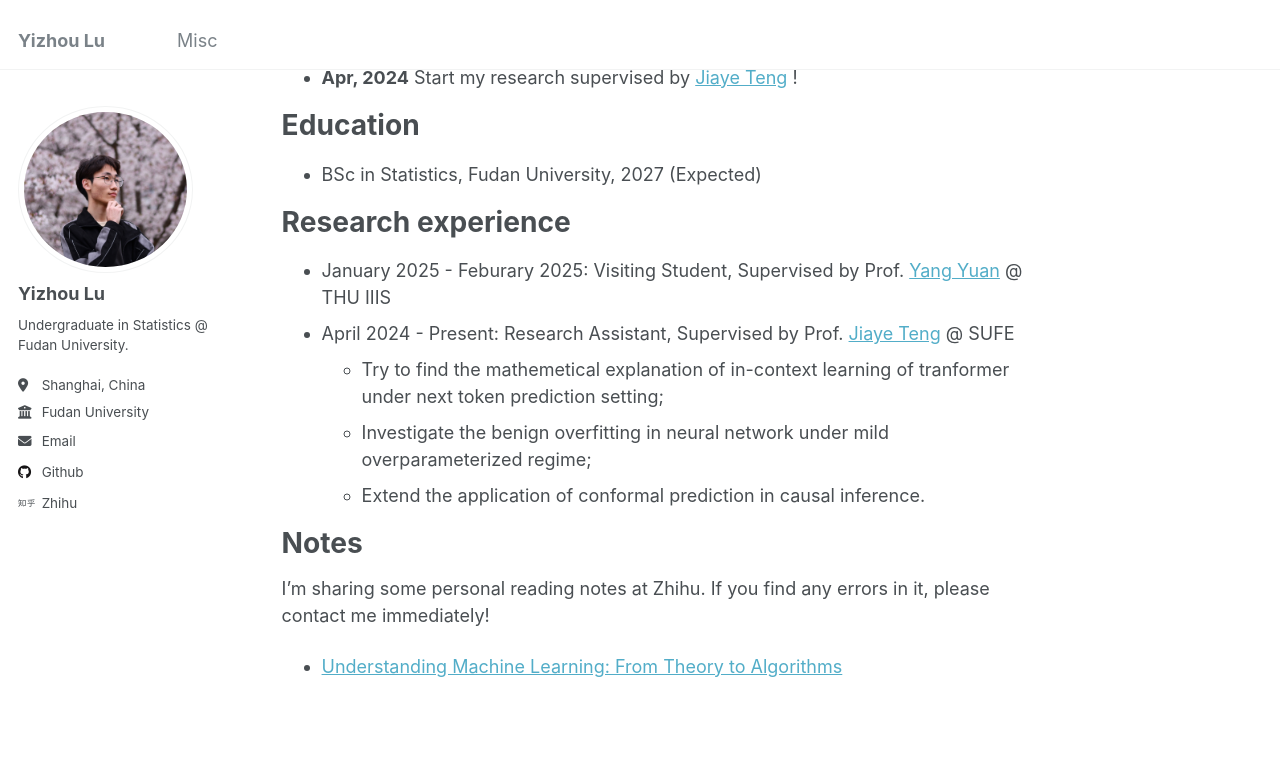
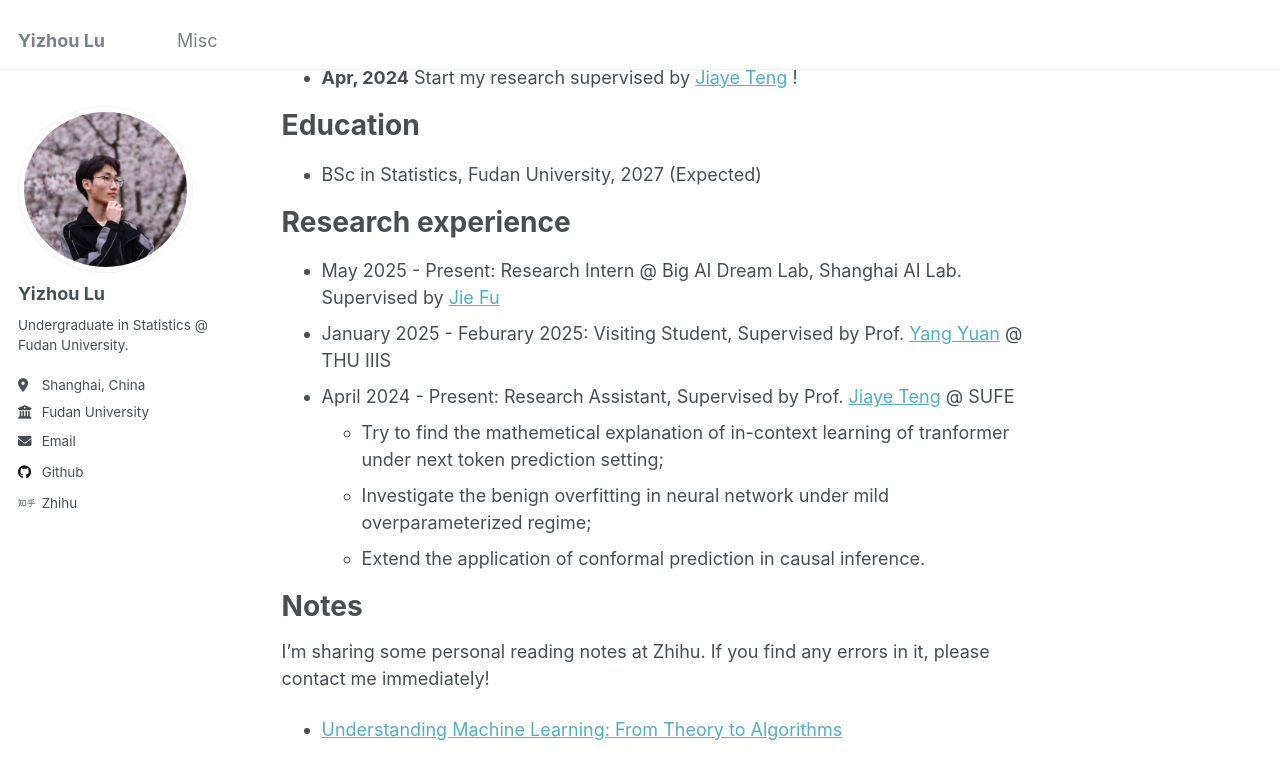
Before and after one commit to FDULeolu/FDULeolu.github.io, a Jekyll site: the page built from _pages/about.md, in a window 1280 px wide and 900 px high, scrolled down 462 px. Shown: the top 779 px of the window. Built offline with Jekyll 4.4.1, drawn with Linux system fonts in a browser that asks for light colours.

Commit message:
update research experience

```diff
--- a/_pages/about.md
+++ b/_pages/about.md
@@ -22,6 +22,7 @@ Education
 
 Research experience
 ======
+- May 2025 - Present: Research Intern @ Big AI Dream Lab, Shanghai AI Lab. Supervised by [Jie Fu](https://bigaidream.github.io/)
 - January 2025 - Feburary 2025: Visiting Student, Supervised by Prof. [Yang Yuan](https://people.iiis.tsinghua.edu.cn/~yuanyang/en.html) @ THU IIIS
 - April 2024 - Present: Research Assistant, Supervised by Prof. [Jiaye Teng](https://www.tengjiaye.com/) @ SUFE
   - Try to find the mathemetical explanation of in-context learning of tranformer under next token prediction setting;
```
Also changed, not shown: 1 other file.
